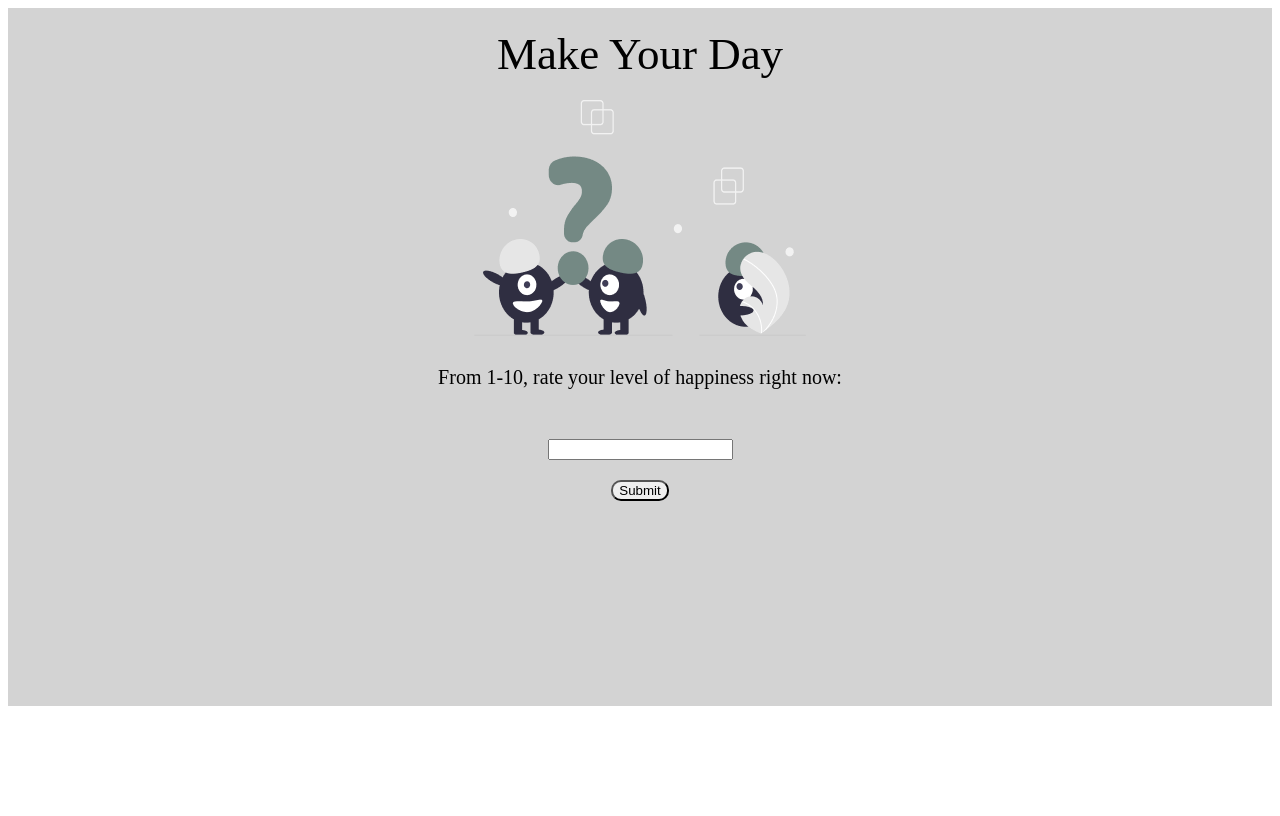
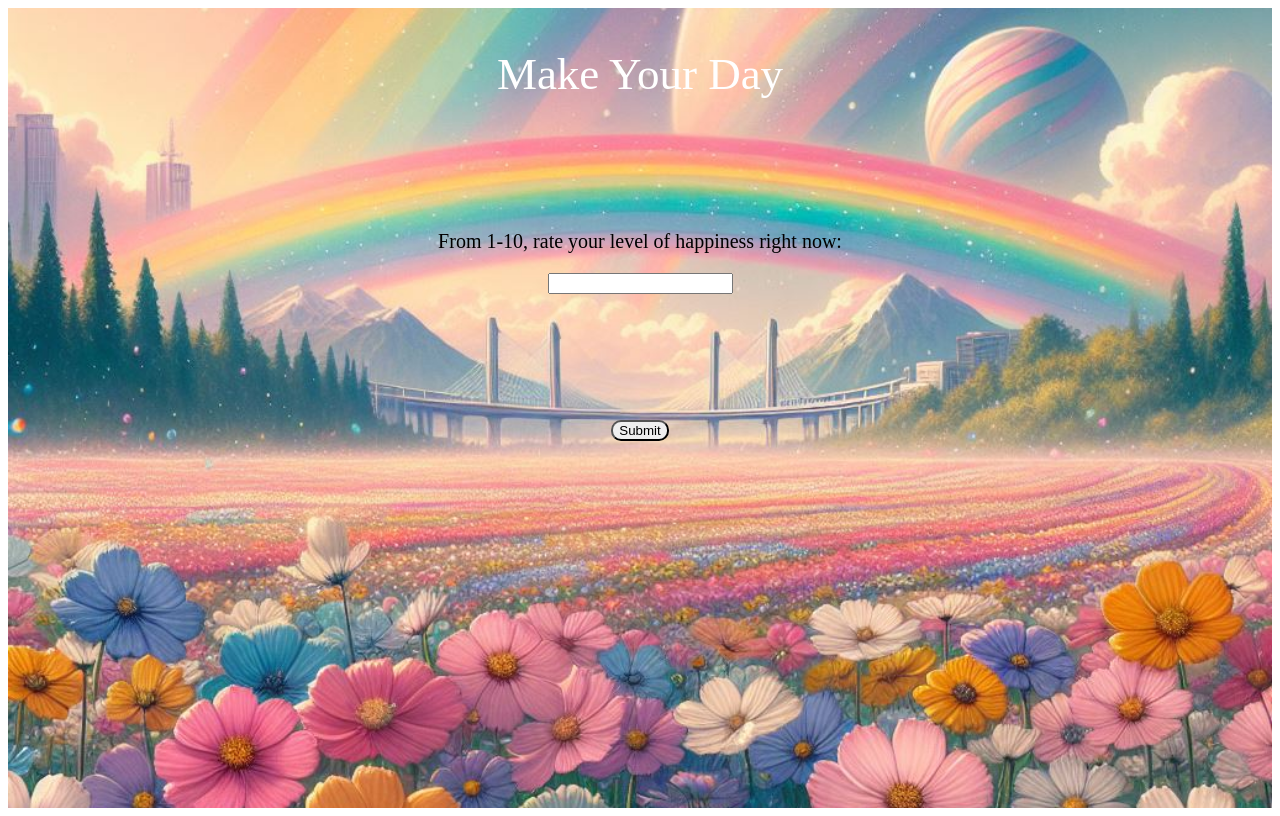
Before and after one commit to nhat2105/survey-videos-recommend, a React (Create React App) app in the folder client/: page / in a window 1280 px wide. Built offline with nearby package versions, Linux system fonts and the light colour scheme.

Commit message:
Redesign background

```diff
--- a/client/src/components/TopicForm.jsx
+++ b/client/src/components/TopicForm.jsx
@@ -82,16 +82,16 @@ function TopicForm() {
   return (
     <div style={{display: 'flex', flexDirection: 'column', alignItems: 'center', justifyItems: 'center'}}>
         {firstTime === true && evalu === false &&
-          <div style={{display: 'flex', flexDirection: 'column', alignItems: 'center', justifyItems: 'center'}}>
+          <div style={{display: 'flex', flexDirection: 'column', alignItems: 'center', justifyItems: 'center',
+          zIndex: 1, position: 'absolute', top: 200}}>
             <label style={{marginTop: 30, fontSize: 20}}>From 1-10, rate your level of happiness right now:</label>
-              <div>
-                <input style={{marginTop: 50}} value={emotion} onChange={handleEmotionChange} type="textfield"/>
-              </div>
+                <input style={{marginTop: 20}} value={emotion} onChange={handleEmotionChange} type="textfield"/>
           </div>
         }
 
         {evalu === true &&
-          <div style={{display: 'flex', flexDirection: 'column', alignItems: 'center', justifyItems: 'center'}}>
+          <div style={{display: 'flex', flexDirection: 'column', alignItems: 'center', justifyItems: 'center',
+          zIndex: 1, position: 'absolute', top: 200}}>
             <label style={{marginTop: 30, fontSize: 20}}>Now let's do this again. From 1-10, rate your level of happiness right now:</label>
               <div>
                 <input style={{marginTop: 50}} value={evalEmo} onChange={handleEmotionChange} type="textfield"/>
@@ -100,7 +100,9 @@ function TopicForm() {
         }
 
         {firstTime === false && evalu === false &&
-          <div>
+          <div style={{zIndex: 1, position: 'absolute', top: 175, backgroundColor: 'white', borderRadius: 10}}>
+            <label style={{marginLeft: 5, marginRight: 5, marginTop: 10, marginBottom: 10,
+               fontSize: 20, fontWeight: 600}}>Choose topic(s) that you are interested in</label>
             <Option code={'Animals'} />
             <Option code={'Art'} />
             <Option code={'Children'} />
@@ -109,7 +111,8 @@ function TopicForm() {
           </div>
         }
         <button onClick={(firstTime || evalu) ? handleEmotionSubmit : handleSubmit}
-        style={{borderRadius: 10, marginTop: 20, marginBottom: firstTime? 205: 70}} >Submit</button>
+        style={{borderRadius: 10, marginTop: 20, position: 'absolute', zIndex: 1,
+         top: 400}} >Submit</button>
         {showVideoPopup && <VideoPopUp topics={selectedOptions}  show={showVideoPopup} onClose={stopPopUp} />}
         {(aftermath || neg) && <Aftermath code={aftermath} show={evalu} onClose={stopFeedback} />}
     </div>
--- a/client/src/page/SurveyPage.jsx
+++ b/client/src/page/SurveyPage.jsx
@@ -1,16 +1,17 @@
 import React from 'react'
 import TopicForm from '../components/TopicForm'
-import minions from "../assets/background.png"
+import minions from "../assets/background.jpg"
 
 function SurveyPage() {
 
   return (
-    <div style={{backgroundColor: 'lightgrey'}}>
+    <div style={{backgroundColor: "white"}}>
       <div style={{display:'flex', justifyContent: 'center'}}>
-        <label style={{fontSize: 45, marginTop: 20}}>Make Your Day</label>
+        <label style={{fontSize: 45, marginTop: 40, color: 'white', fontFamily: "cursive", fontWeight: 500,
+        position: 'absolute', zIndex: 1}}>Make Your Day</label>
       </div>
       <div style={{display: 'flex', justifyContent: 'center'}}>
-        <img src={minions} alt='' style={{marginTop: 20}}/>
+        <img src={minions} alt='' style={{ width: "100%", maxHeight: "100vh", objectFit: "cover", zIndex: 0}} />
       </div>
       {<TopicForm />}
     </div>
--- a/client/src/page/VideoPopUp.jsx
+++ b/client/src/page/VideoPopUp.jsx
@@ -19,7 +19,8 @@ function VideoPopUp({topics, show, onClose}) {
         key: "ani",
         urlVid: ["https://www.facebook.com/plugins/video.php?href=https://www.facebook.com/watch/?v=1433215160639804",
                 "https://www.facebook.com/plugins/video.php?href=https://www.facebook.com/watch/?v=222451072977543",
-                "https://www.youtube.com/embed/sdS6DrZV_oQ",],
+                "https://www.youtube.com/embed/sdS6DrZV_oQ",
+                "https://www.tiktok.com/embed/v2/7060495050425273606?q=wholesome&t=1710819239073"],
         urlPic: ["https://i.pinimg.com/736x/78/a3/c7/78a3c780906c0e93e36872f7e153cf88.jpg"],
     },
 
@@ -55,6 +56,7 @@ function VideoPopUp({topics, show, onClose}) {
     {
         key: "surprise",
         urlVid: [ wholesome_us,
+                 "https://www.tiktok.com/embed/v2/7060495050425273606?q=wholesome&t=1710819239073",
                  "https://www.tiktok.com/embed/v2/6995520840431308038",
                  "https://www.facebook.com/plugins/video.php?href=https://www.facebook.com/watch/?v=222451072977543"],
         urlPic: [ "https://i.pinimg.com/736x/78/a3/c7/78a3c780906c0e93e36872f7e153cf88.jpg",
```
Also changed, not shown: client/src/assets/background.jpg.
